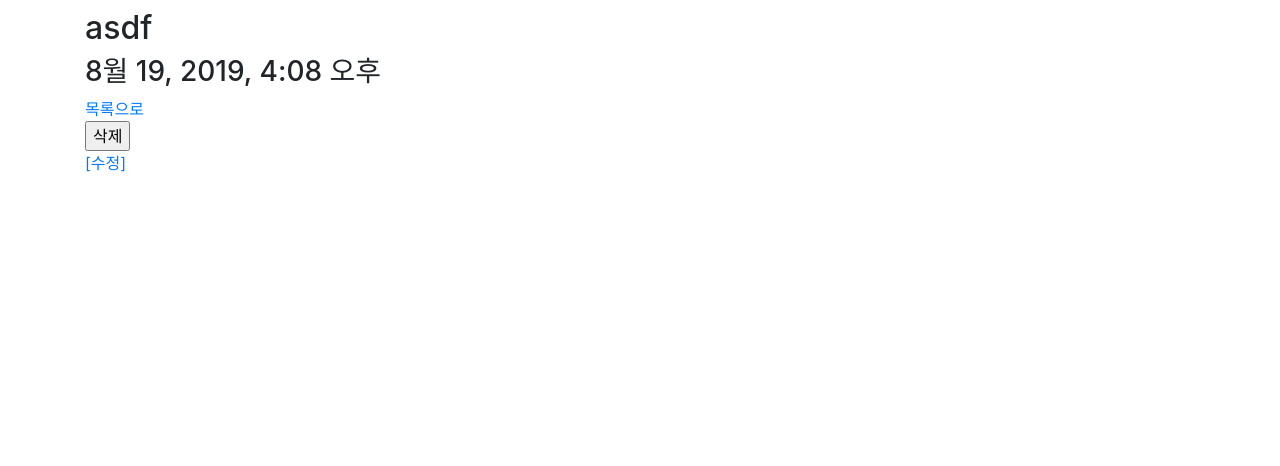
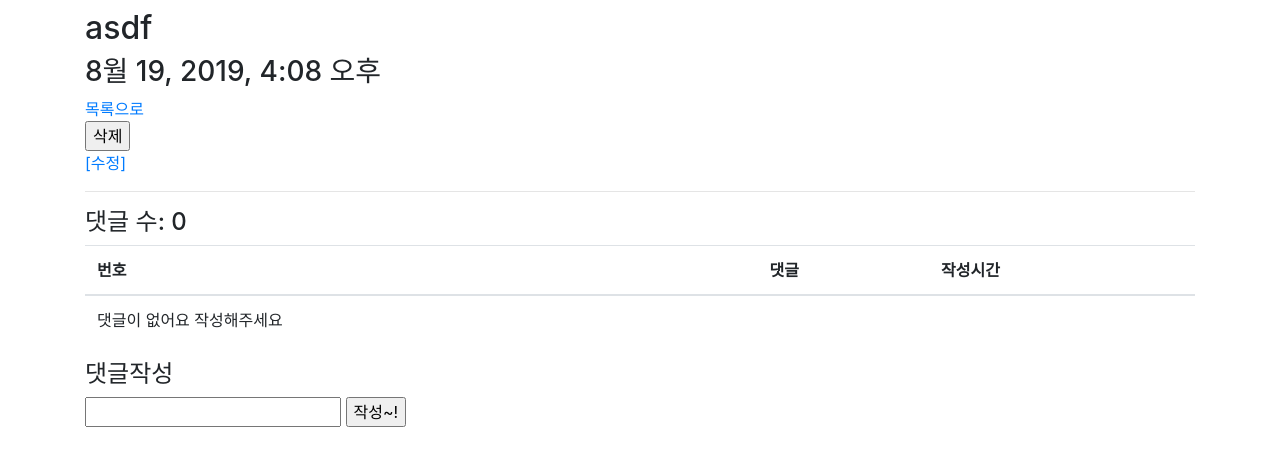
Before and after one commit to ssong10/django-crud, a Django app: page /articles/2 in a window 1280 px wide. Shown: the part 159-625 px from the top of the page. Run offline with Django 3.2, Linux system fonts and the light colour scheme; data comes from the database, SQL or seed files in the repository; both versions use the stored data as it was after the commit; some libraries are stand-ins or nearby versions.

Commit message:
14 | Comment - CRUD - C

```diff
--- a/articles/templates/articles/detail.html
+++ b/articles/templates/articles/detail.html
@@ -10,4 +10,41 @@
     <input type="submit" value="삭제">
   </form>
   <a href="{% url 'articles:update' article.pk %}">[수정]</a>
+  <hr>
+  <h4>댓글 수: {{comments.count}} </h4>
+  <table class="table">
+  <thead>
+    <tr>
+      <th scope="col">번호</th>
+      <th scope="col">댓글</th>
+      <th scope="col">작성시간</th>
+    </tr>
+  </thead>
+  <tbody>
+      {% for comment in comments %}
+      <tr>
+        <td>
+          {{ comment.id }}
+        </td>
+        <td>
+          {{ comment.content }}
+        </td>
+        <td>
+          {{ comment.created_at }}
+        </td>
+      </tr>
+      {% empty %}
+        <tr>
+          <td>댓글이 없어요 작성해주세요
+          </td>
+        </tr>
+      {% endfor %}
+  </tbody>
+</table>
+<h4>댓글작성</h4>
+<form action="/articles/{{article.pk}}/comment_create/" method="POST">
+  {% csrf_token %}
+  <input type="text" name='content'>
+  <input type="submit" value="작성~!">
+</form>
 {% endblock %}
--- a/articles/urls.py
+++ b/articles/urls.py
@@ -11,4 +11,5 @@ urlpatterns = [
     path('<int:article_pk>/delete/',views.delete, name='delete'),
     # path('<int:article_pk>/edit/',views.edit, name='edit'),
     path('<int:article_pk>/update/',views.update, name='update'),
+    path('<int:article_pk>/comment_create/',views.comment_create, name='comment_create'),
 ]
--- a/articles/views.py
+++ b/articles/views.py
@@ -1,6 +1,6 @@
 from django.shortcuts import render, redirect
 from IPython import embed
-from .models import Article
+from .models import Article, Comment
 from django.views.decorators.http import require_POST
 
 
@@ -33,8 +33,10 @@ def create(request):
 
 def detail(request,article_pk):
     article = Article.objects.get(pk=article_pk)
+    comments = article.comment_set.all()
     context = {
-        'article':article
+        'article':article,
+        'comments' : comments
     }
     return render(request,'articles/detail.html',context)
 
@@ -68,3 +70,8 @@ def update(request,article_pk):
             'article':article
         }
         return render(request,'articles/edit.html',context)
+
+def comment_create(request,article_pk):
+    content = request.POST.get('content')
+    comment = Comment.objects.create(content=content,article_id=article_pk)
+    return redirect('articles:detail', article_pk)
```
Also changed, not shown: db.sqlite3.
